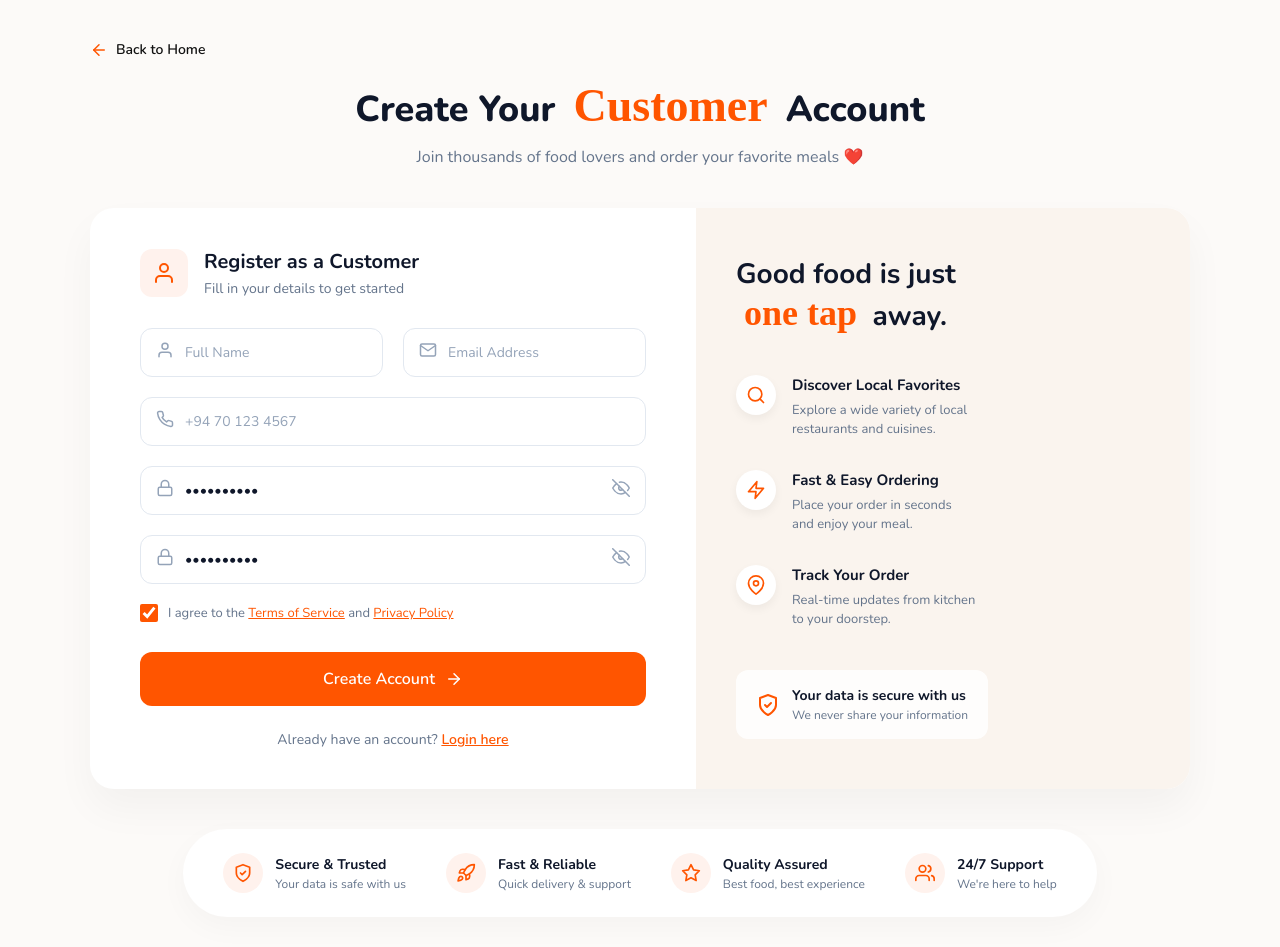
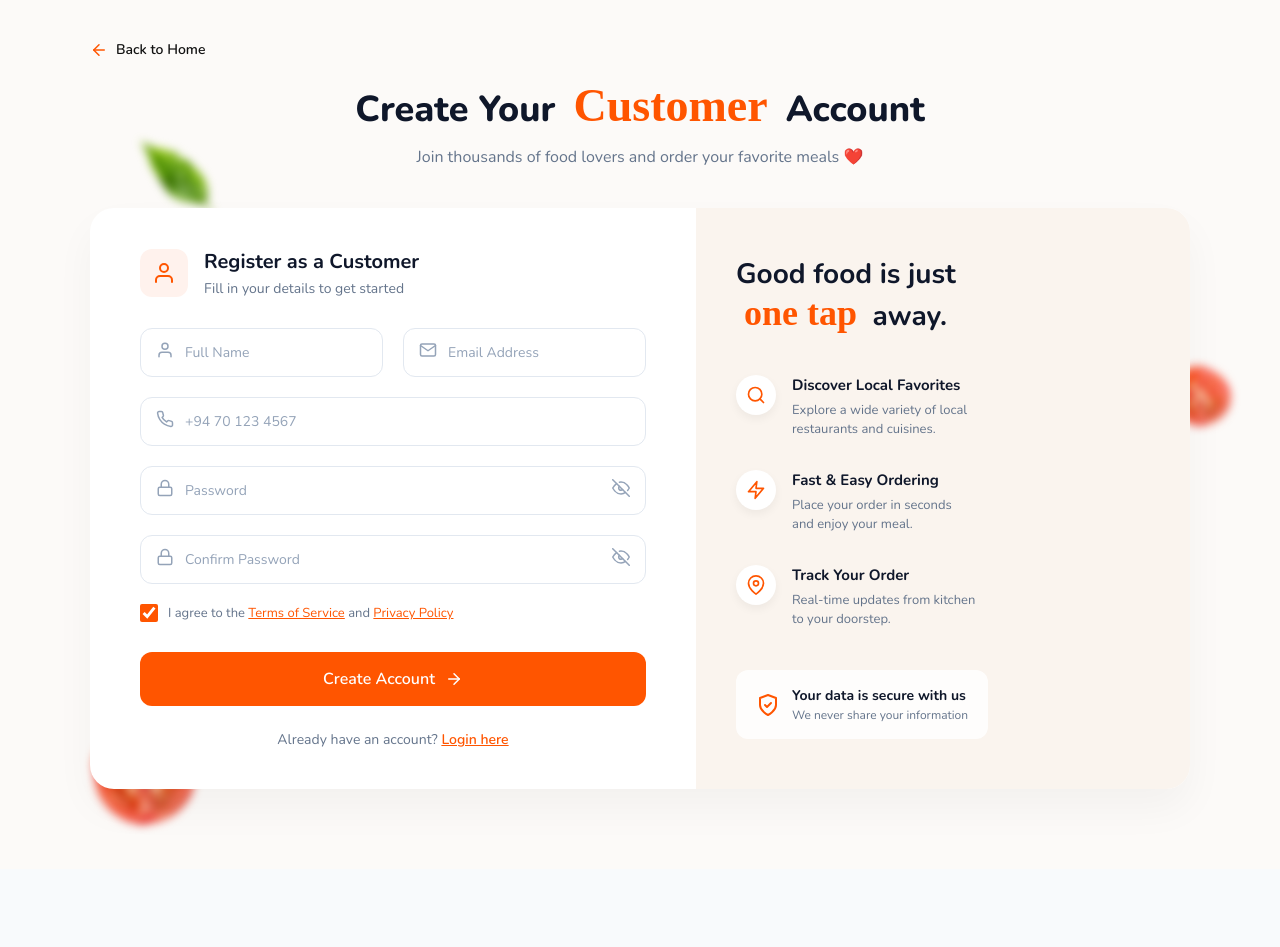
Before and after one commit to Dulanjana-Nisal/Buy2Eat-Web-Application, a React (Vite) app in the folder frontend/: page /register/customer in a window 1280 px wide. Shown: the top 947 px of the page. After the commit the page ends 869 px from the top, so only its background shows below. Built offline with nearby package versions, Linux system fonts and the light colour scheme; no server answers; a web font is replaced by a local one.

Commit message:
fix some design bug in main register page

```diff
--- a/frontend/src/features/auth/pages/CustomerRegisterPage.jsx
+++ b/frontend/src/features/auth/pages/CustomerRegisterPage.jsx
@@ -1,9 +1,16 @@
 import styles from './CustomerRegisterPage.module.css';
+import mini_leaf from '../../../assets/images/mini_leaf_transparent.webp';
+import mini_tomato from '../../../assets/images/tomato-transparent.webp';
 
 function CustomerRegister() {
     return (
         <>
-            <div className={styles.pageContainer}>
+            <div className={styles.container}>
+                {/* background mini transparent images */}
+                <img src={mini_leaf} alt="mini_leaf_image" className={styles.mini_leaf_1} />
+                <img src={mini_tomato} alt="mini_tomato_image" className={styles.mini_tomato_1} />
+                <img src={mini_leaf} alt="mini_leaf_image" className={styles.mini_leaf_2} />
+                <img src={mini_tomato} alt="mini_tomato_image" className={styles.mini_tomato_2} />
 
                 {/* Top Navigation */}
                 <nav className={styles.topNav}>
@@ -70,7 +77,7 @@ function CustomerRegister() {
                                     <span className={styles.inputIcon}>
                                         <svg width="18" height="18" viewBox="0 0 24 24" fill="none" stroke="currentColor" strokeWidth="2" strokeLinecap="round" strokeLinejoin="round"><rect x="3" y="11" width="18" height="11" rx="2" ry="2"></rect><path d="M7 11V7a5 5 0 0 1 10 0v4"></path></svg>
                                     </span>
-                                    <input type="password" placeholder="Password" defaultValue="••••••••••" />
+                                    <input type="password" placeholder="Password" />
                                     <button type="button" className={styles.eyeIcon}>
                                         <svg width="18" height="18" viewBox="0 0 24 24" fill="none" stroke="currentColor" strokeWidth="2" strokeLinecap="round" strokeLinejoin="round"><path d="M17.94 17.94A10.07 10.07 0 0 1 12 20c-7 0-11-8-11-8a18.45 18.45 0 0 1 5.06-5.94M9.9 4.24A9.12 9.12 0 0 1 12 4c7 0 11 8 11 8a18.5 18.5 0 0 1-2.16 3.19m-6.72-1.07a3 3 0 1 1-4.24-4.24"></path><line x1="1" y1="1" x2="23" y2="23"></line></svg>
                                     </button>
@@ -80,7 +87,7 @@ function CustomerRegister() {
                                     <span className={styles.inputIcon}>
                                         <svg width="18" height="18" viewBox="0 0 24 24" fill="none" stroke="currentColor" strokeWidth="2" strokeLinecap="round" strokeLinejoin="round"><rect x="3" y="11" width="18" height="11" rx="2" ry="2"></rect><path d="M7 11V7a5 5 0 0 1 10 0v4"></path></svg>
                                     </span>
-                                    <input type="password" placeholder="Confirm Password" defaultValue="••••••••••" />
+                                    <input type="password" placeholder="Confirm Password" />
                                     <button type="button" className={styles.eyeIcon}>
                                         <svg width="18" height="18" viewBox="0 0 24 24" fill="none" stroke="currentColor" strokeWidth="2" strokeLinecap="round" strokeLinejoin="round"><path d="M17.94 17.94A10.07 10.07 0 0 1 12 20c-7 0-11-8-11-8a18.45 18.45 0 0 1 5.06-5.94M9.9 4.24A9.12 9.12 0 0 1 12 4c7 0 11 8 11 8a18.5 18.5 0 0 1-2.16 3.19m-6.72-1.07a3 3 0 1 1-4.24-4.24"></path><line x1="1" y1="1" x2="23" y2="23"></line></svg>
                                     </button>
@@ -154,7 +161,7 @@ function CustomerRegister() {
                 </div>
 
                 {/* Footer Badges */}
-                <div className={styles.footerBadges}>
+                {/* <div className={styles.footerBadges}>
                     <div className={styles.badgeItem}>
                         <div className={styles.badgeIcon}>
                             <svg width="20" height="20" viewBox="0 0 24 24" fill="none" stroke="currentColor" strokeWidth="2" strokeLinecap="round" strokeLinejoin="round"><path d="M12 22s8-4 8-10V5l-8-3-8 3v7c0 6 8 10 8 10z"></path><polyline points="9 12 11 14 15 10"></polyline></svg>
@@ -194,13 +201,13 @@ function CustomerRegister() {
                             <p>We're here to help</p>
                         </div>
                     </div>
-                </div>
+                </div> */}
 
                 {/* Bottom Trust Text */}
-                <div className={styles.bottomTrust}>
+                {/* <div className={styles.bottomTrust}>
                     <svg width="18" height="18" viewBox="0 0 24 24" fill="none" stroke="currentColor" strokeWidth="2" strokeLinecap="round" strokeLinejoin="round"><path d="M12 22s8-4 8-10V5l-8-3-8 3v7c0 6 8 10 8 10z"></path><polyline points="9 12 11 14 15 10"></polyline></svg>
                     Trusted by thousands of food lovers and local businesses
-                </div>
+                </div> */}
 
             </div>
         </>
--- a/frontend/src/features/auth/pages/CustomerRegisterPage.module.css
+++ b/frontend/src/features/auth/pages/CustomerRegisterPage.module.css
@@ -1,6 +1,6 @@
 /* Register.module.css */
 
-.pageContainer {
+.container {
   min-height: 100vh;
   background-color: #fcfaf8;
   font-family: -apple-system, BlinkMacSystemFont, "Segoe UI", Roboto, Helvetica, Arial, sans-serif;
@@ -11,6 +11,39 @@
   align-items: center;
   position: relative;
   overflow: hidden;
+}
+
+.mini_leaf_1{
+    position: absolute;
+    width: 6rem;
+    top: 15%;
+    left: 10%;
+    filter: blur(5px);
+}
+
+.mini_tomato_1{
+    position: absolute;
+    width: 10rem;
+    top: 80%;
+    left: 5%;
+    filter: blur(5px);
+}
+
+.mini_leaf_2{
+    position: absolute;
+    width: 4rem;
+    top: 60%;
+    left: 80%;
+    filter: blur(5px);
+    transform: rotate(90deg);
+}
+
+.mini_tomato_2{
+    position: absolute;
+    width: 6rem;
+    top: 40%;
+    left: 90%;
+    filter: blur(5px);
 }
 
 /* Background decorative elements (optional placeholders for the floating leaves/tomatoes) */
--- a/frontend/src/features/auth/pages/RegisterPage.jsx
+++ b/frontend/src/features/auth/pages/RegisterPage.jsx
@@ -66,7 +66,7 @@ function RegisterPage() {
                         </button>
                     </Link>
 
-                    <Link to='/register/seller' className={styles.optionCard}>
+                    <Link to='/register/seller'>
                         <button className={`${styles.optionCard} ${styles.delay2}`}>
                             <div className={styles.imageWrapper}>
                                 <img
--- a/frontend/src/features/auth/pages/RegisterPage.module.css
+++ b/frontend/src/features/auth/pages/RegisterPage.module.css
@@ -25,6 +25,7 @@
     padding: 2rem 1.5rem 2.5rem;
     position: relative;
     overflow: hidden;
+    background-color: var(--color-bg);
 }
 
 .mini_leaf_1{
@@ -138,7 +139,7 @@
 .optionCard:focus-visible {
     transform: translateY(-10px);
     box-shadow: var(--shadow-xl);
-    border-color: rgba(234, 88, 12, 0.4);
+    border: 1px solid var(--color-primary);
     outline: none;
 }
 
```
